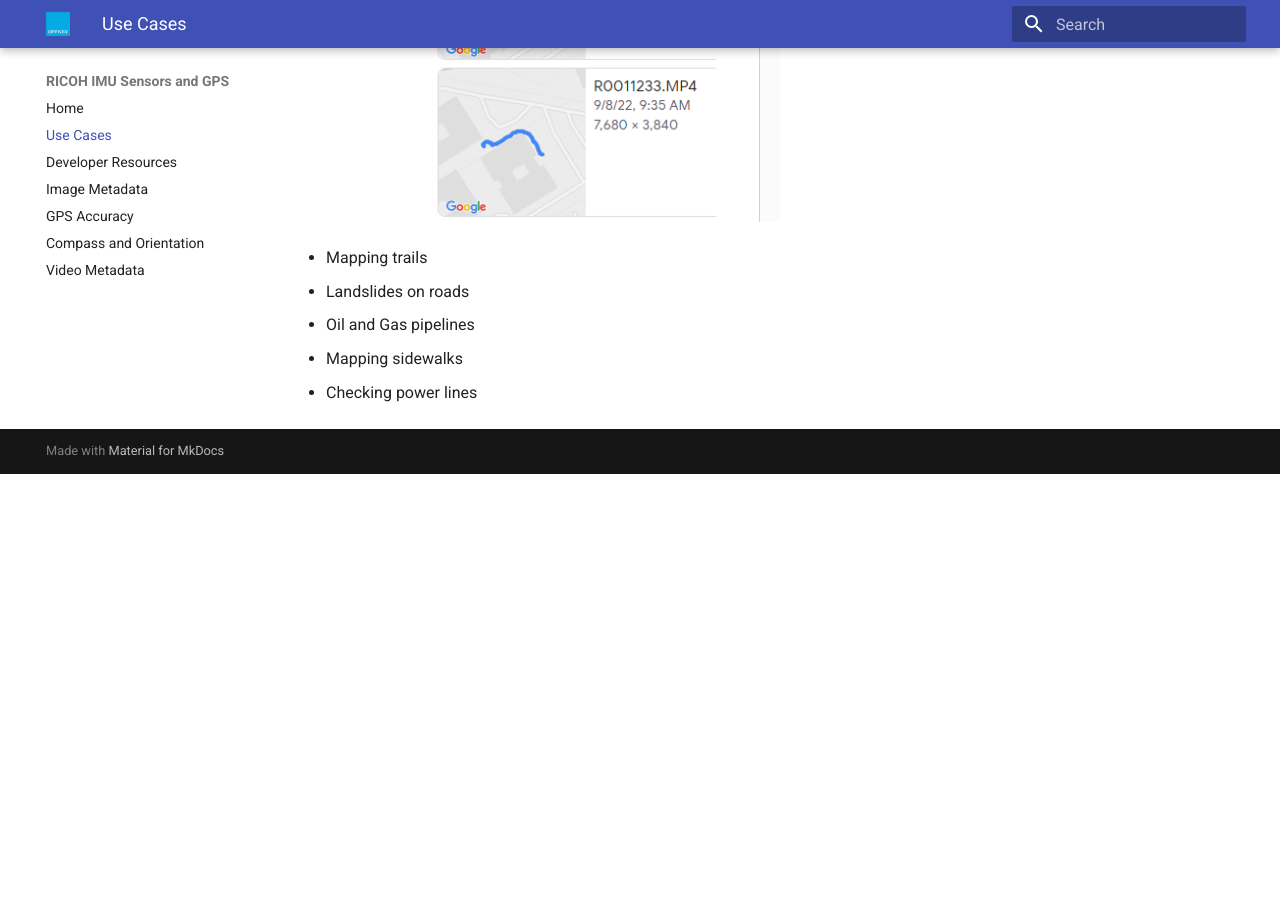
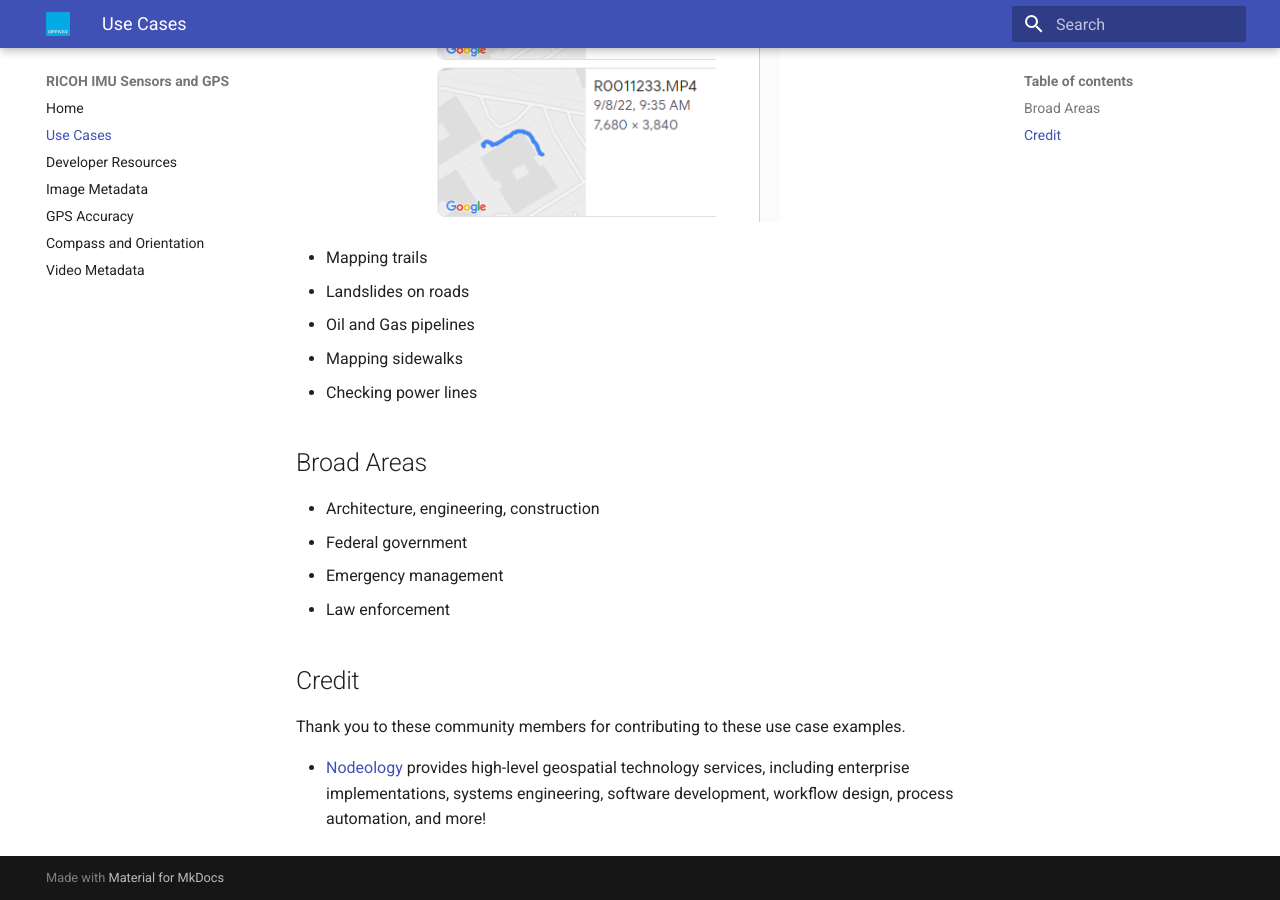
Before and after one commit to codetricity/theta-gis, an MkDocs documentation site: the page built from docs/use_cases.md, in a window 1280 px wide and 900 px high, scrolled down 568 px. Built offline with MkDocs 1.6.1 and Material for MkDocs 9.7.7, drawn with Linux system fonts in a browser that asks for light colours; before the commit the page ends 1042 px from its top, so only the background shows below that.

Commit message:
added nodeology credit

```diff
--- a/docs/use_cases.md
+++ b/docs/use_cases.md
@@ -7,3 +7,17 @@
 * Oil and Gas pipelines
 * Mapping sidewalks
 * Checking power lines
+
+## Broad Areas
+
+* Architecture, engineering, construction
+* Federal government
+* Emergency management
+* Law enforcement
+
+## Credit
+
+Thank you to these community members for contributing
+to these use case examples.
+
+* [Nodeology](https://www.nodeology.net/) provides high-level geospatial technology services, including enterprise implementations, systems engineering, software development, workflow design, process automation, and more!
```
Also changed, not shown: docs/external_gps.md (added, +16 -0 lines).
